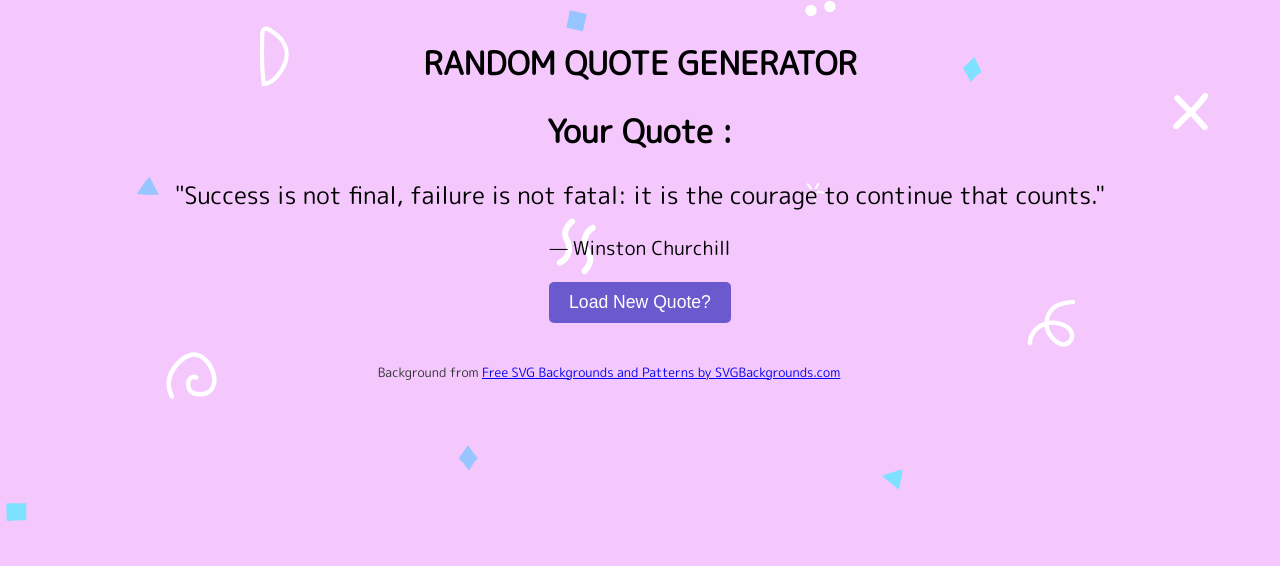
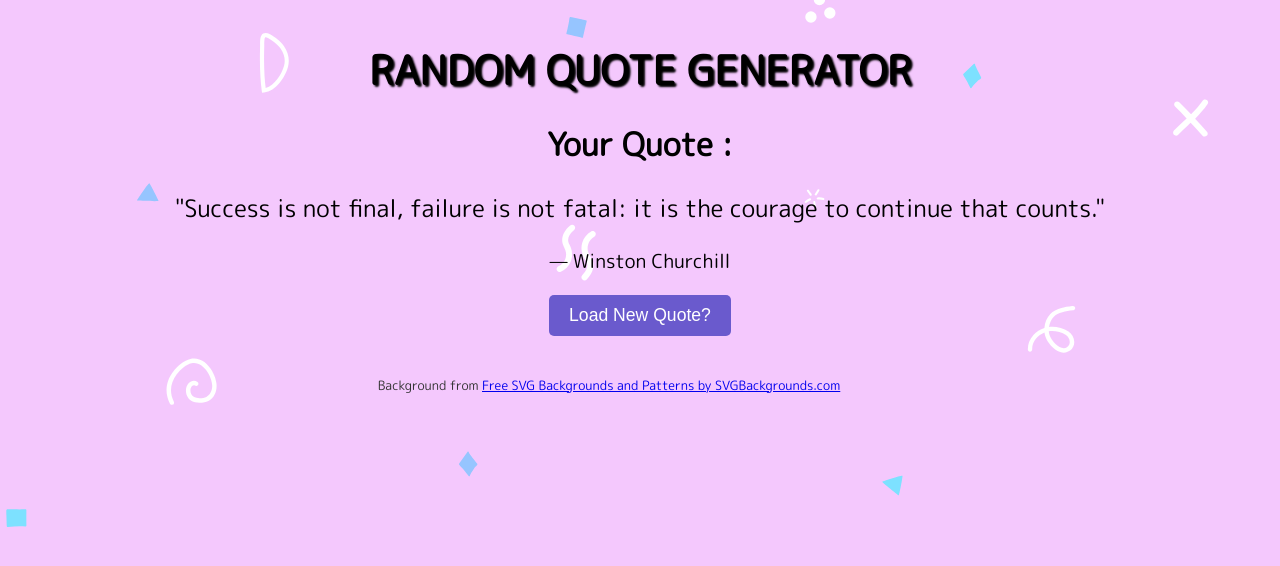
Before and after one commit to shraddha68/quotespark, a plain HTML site: page index.html in a window 1280 px wide. Drawn offline with Linux system fonts and the light colour scheme; a web font is replaced by a local one.

Commit message:
Update style.css

```diff
--- a/style.css
+++ b/style.css
@@ -12,9 +12,10 @@ body {
 }
 
 #titleDiv {
-  font-size: 2rem;
+  font-size: 2.5rem;
   margin-top: 20px;
   font-weight: bold;
+  text-shadow: 2px 2px 2px black;
 }
 
 #quotePara {
```
